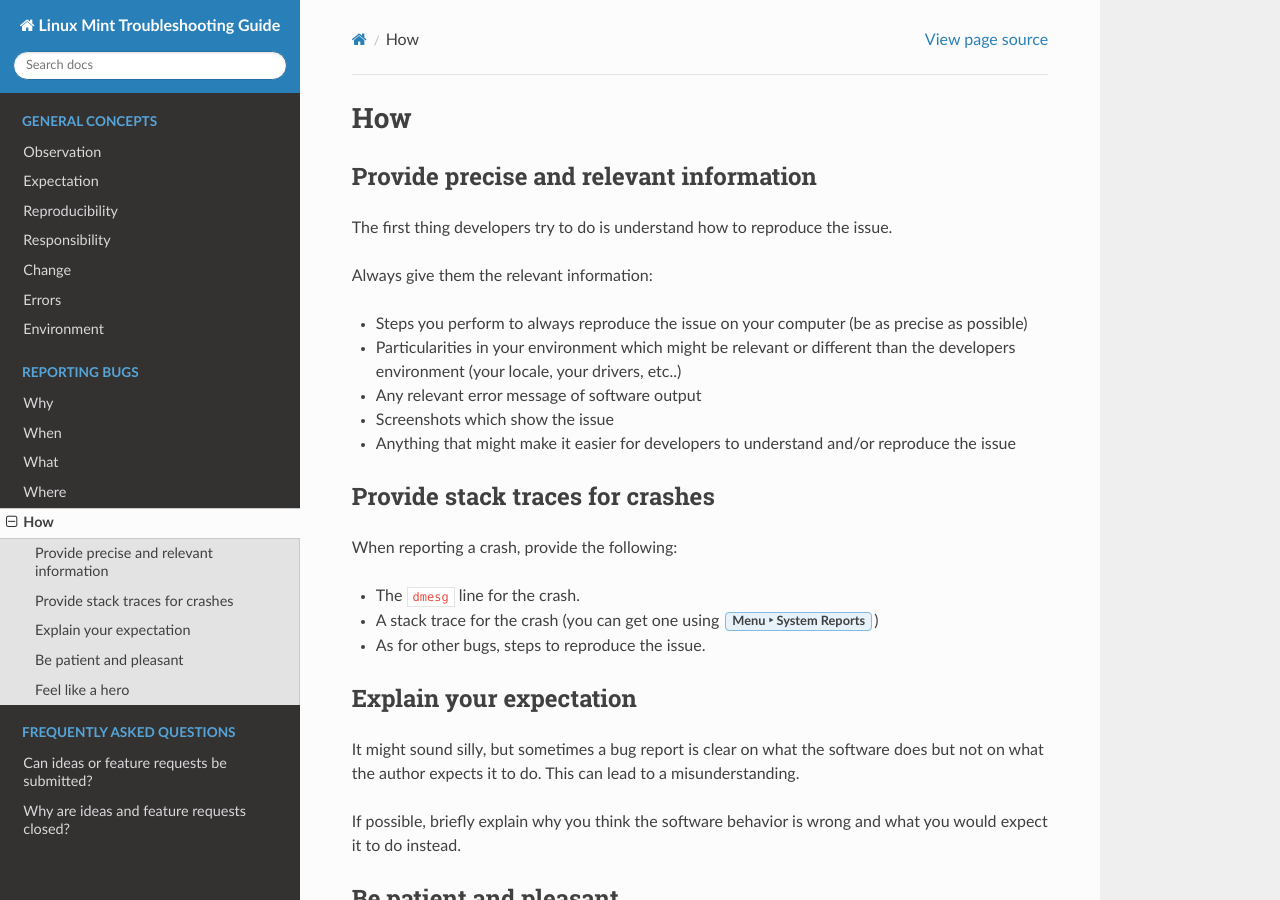
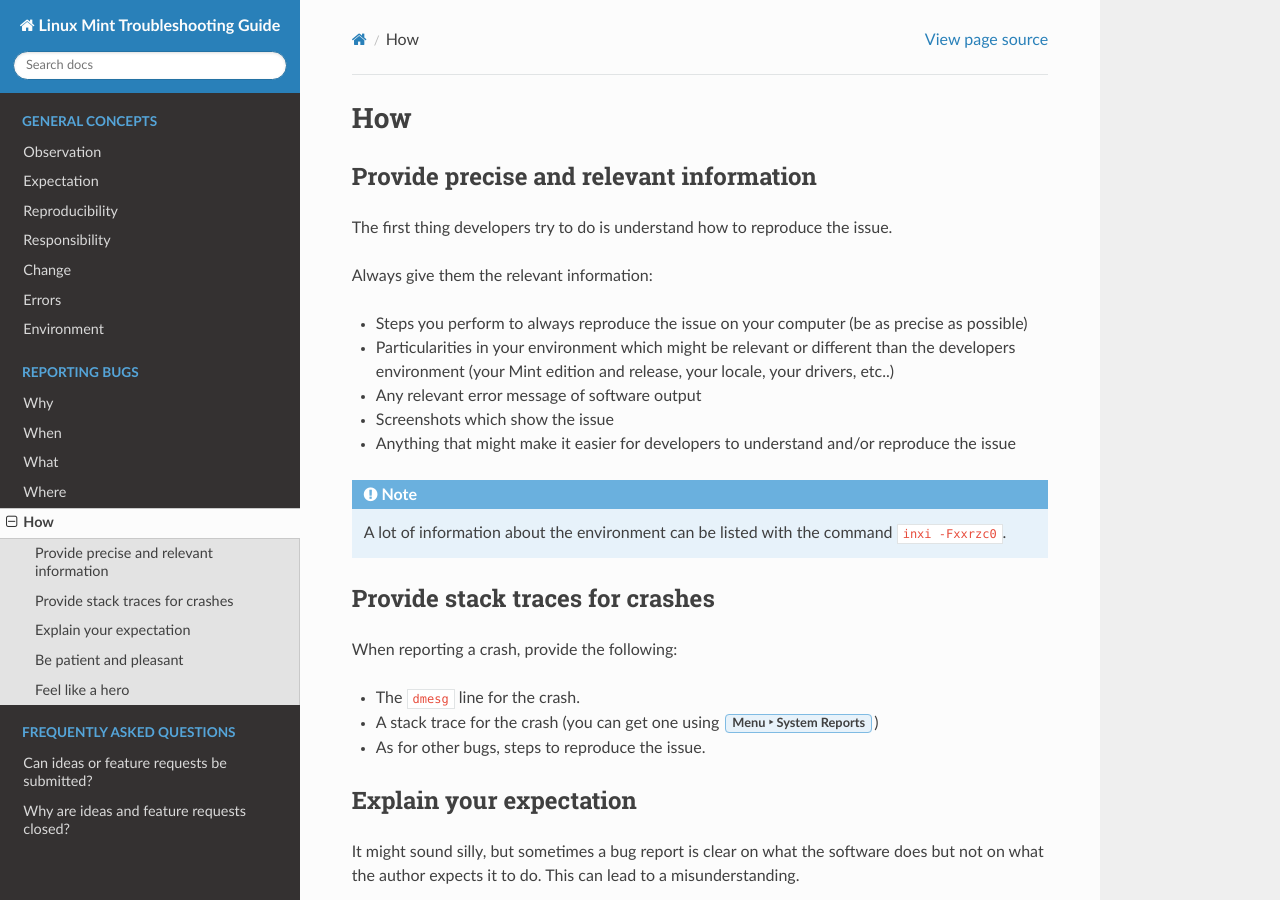
Before and after one commit to linuxmint/doc-troubleshooting-guide, a Sphinx documentation site: the page built from docs/how.rst, in a window 1280 px wide and 900 px high. Built offline with Sphinx 7.4.7 and the Read the Docs theme 2.0.0, drawn with Linux system fonts in a browser that asks for light colours.

Commit message:
Fix a few things..

```diff
--- a/docs/how.rst
+++ b/docs/how.rst
@@ -9,10 +9,13 @@
 Always give them the relevant information:
 
 * Steps you perform to always reproduce the issue on your computer (be as precise as possible)
-* Particularities in your environment which might be relevant or different than the developers environment (your locale, your drivers, etc..)
+* Particularities in your environment which might be relevant or different than the developers environment (your Mint edition and release, your locale, your drivers, etc..)
 * Any relevant error message of software output
 * Screenshots which show the issue
 * Anything that might make it easier for developers to understand and/or reproduce the issue
+
+.. note::
+	A lot of information about the environment can be listed with the command ``inxi -Fxxrzc0``.
 
 Provide stack traces for crashes
 --------------------------------
--- a/docs/why.rst
+++ b/docs/why.rst
@@ -9,7 +9,7 @@
 
 The author of a bug report suffers the issue and considers it to be real, whether or not the development team is able to reproduce it and no matter what it thinks of it. When the bug report is closed, the author might find it hard to accept. There can be feelings of frustration, legitimacy, ingratitude and ignorance at play. It's really important to set aside any personal feelings when it gets to that and to focus on being efficient.
 
-When you report a bug, both you and the development team are focused on one thing and one thing only: Improving the software. Developers already know you enjoy their work, and you already know they value your feedback. The only question isn't whether your issue is real or not, or how people feel, it's whether or not this bug report can be turned quickly into a successful bug fix or not. If it can't, it should be closed.
+When you report a bug, both you and the development team are focused on one thing and one thing only: Improving the software. Developers already know you enjoy their work, and you already know they value your feedback. The question isn't whether your issue is real or not, or how people feel, it's whether or not this bug report can be turned quickly into a successful bug fix or not. If it can't, it should be closed.
 
 .. important::
 	The reason we report bugs is not to document or catalog anything that is (or might be) wrong with the software, it's to improve it. Bug reports which don't lead to successful bug fixes get in the way and prevent developers from quickly identifying bug reports which do. The goal of a bug report is to improve the software. When submitting a bug report, don't ask yourself whether it's legitimate, ask yourself if it's pertinent, simple and complete enough to lead to a bug fix.
```
